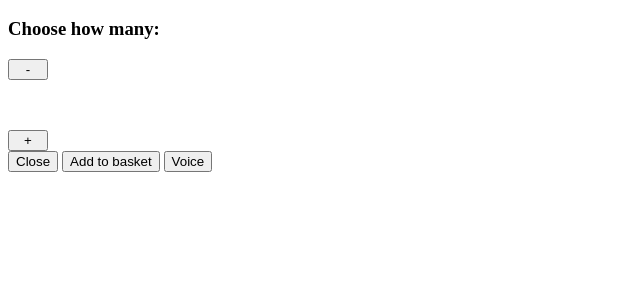
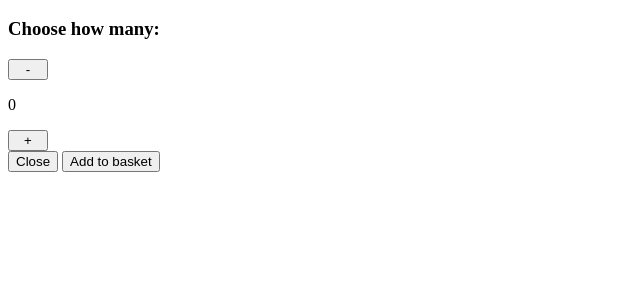
Before and after one commit to Enekoiza/easy-peasy-order, a Flask app: template templates/response.html in a window 1280 px wide. Shown: the part 268-568 px from the top of the page, without its empty margins (0-640 px from the left). Run offline with Flask 2, Linux system fonts and the light colour scheme; the template is opened without the code that fills it, so the values that code supplies are empty.

Commit message:
Removed the voice button in quantity selector and moved all the response jquery code to a js file

```diff
--- a/templates/response.html
+++ b/templates/response.html
@@ -7,11 +7,16 @@
     border-width: medium !important;
 }
 
-p {
+#product p {
   font-weight: bold;
   color: white;
   mix-blend-mode: difference;
 }
+
+#choosing-div p{
+  margin-right: 3px;
+}
+
 
 
 </style>
@@ -48,10 +53,11 @@ p {
             <img class="product-photo-modal" src="" alt="" width="200" height="200">
           </div>
           <div class="text-center">
-            <h3>Choose how many:</h1>
-            <p class="product-info-modal" style="margin-right: 3px;"></p>
-            <p class="product-cost-modal" style="margin-right: 3px;"></p>
-
+            <div id="choosing-div">
+              <h3>Choose how many:</h3>
+              <p class="product-info-modal"></p>
+              <p class="product-cost-modal"></p>
+            </div>
             <div>
               <button class="d-inline p-2 bg-primary text-white" style="width: 40px !important;" id="substract-item-count" type="button">-</button>
               <p class="d-inline p-2" id="item-count">0</p>
@@ -64,125 +70,9 @@ p {
       <div class="modal-footer">
         <button type="button" class="btn btn-secondary modal-closer">Close</button>
         <button type="button" id="add-basket" class="btn btn-primary" >Add to basket</button>
-        <button type="button" id="quantity-voice-selection" class="btn btn-secondary">Voice</button>
       </div>
     </div>
   </div>
 </div>
 
-
-<script> //Jquery to add the selected item to the localstorage in the front-end
-
-  $(document).ready(function(){
-
-    var basket_lenght = localStorage.length - 2;
-    if(basket_lenght > 0){
-      $('#addToCart').text("View Basket (" + basket_lenght + " item/s)");
-
-    }
-    else{
-      $('#addToCart').text("View Basket (Empty)");
-    }
-    $('#add-basket').click(function(){
-      var product_info = $('.product-info-modal').text();
-      var product_count = $('#item-count').text();
-      var product_price = $('.product-cost-modal').text()
-      product_price = product_price.replace(/[£,]/g, '');
-      product_price = parseFloat(product_price) / parseInt(product_count);
-      product_price = product_price.toFixed(2);
-      var data = [parseInt(product_count), parseFloat(product_price)];
-      if (localStorage.getItem(product_info) === null) {
-        localStorage.setItem(product_info, JSON.stringify(data));
-        basket_lenght = localStorage.length - 2;
-        $('#product-modal').modal('toggle');
-        $('#addToCart').text("View Basket (" + basket_lenght + " item/s)");
-      }
-      else{
-        var data = JSON.parse(localStorage.getItem(product_info));
-        data[0] = data[0] + parseInt(product_count);
-        // var result = parseInt(count) + parseInt(product_count);
-        localStorage.removeItem(product_info);
-        localStorage.setItem(product_info, JSON.stringify(data));
-        basket_lenght = localStorage.length - 2;
-
-        $('#product-modal').modal('toggle');
-        $('#addToCart').text("View Basket (" + basket_lenght + " item/s)");
-      }
-
-
-    });
-  })
-</script>
-
-
-
-<script>
-  $(document).ready(function(){
-    $('#quantity-voice-selection').click(function(){
-
-      $('#voicequantity-language').submit();
-
-    });
-
-  })
-
-</script>
-
-<script>//Jquery to pop the modal when an item is clicked
-$(document).ready(function(){
-  $("#product-group a").click(function(){
-    var selected_product = $(this).find(".product-info").text();
-    var selected_product_cost = $(this).find(".product-cost").text();
-    var selected_product_image = $(this).find(".product-photo").prop('src');
-    $('.product-info-modal').text(selected_product);
-    $('.product-cost-modal').text(selected_product_cost);
-    $('.product-photo-modal').attr('src', selected_product_image);
-    $('#item-count').text(1);
-    $('#product-modal').modal("show");
-    return false;
-  })
-})
-</script>
-
-
-<script>//Jquery to add or remove 1 from the item counter inside the modal
-  $(document).ready(function(){
-    $('#add-item-count').click(function(){
-      var cost = $('.product-cost-modal').text();
-      var count = $('#item-count').text();
-      var int_count = parseInt(count);
-      cost = cost.replace(/[£,]/g, '');
-      var productCost = (parseFloat(cost) / int_count).toFixed(1);
-      int_count = int_count + 1;
-      $('#item-count').text(int_count);
-      var finalCost = productCost * int_count;
-      finalCost = "£" + String(finalCost.toFixed(2));
-      $('.product-cost-modal').text(finalCost);
-    });
-    $('#substract-item-count').click(function(){
-      var cost = $('.product-cost-modal').text();
-      cost = cost.replace(/[£,]/g, '');
-      var count = $('#item-count').text();
-      var int_count = parseInt(count);
-      var productCost = (parseFloat(cost) / int_count).toFixed(1);
-      int_count = int_count - 1;
-      if(int_count < 1){
-        alert("Sorry, you can't select less than 0");
-        int_count = 1;
-        $('#item-count').text(int_count);
-      }
-      var finalCost = productCost * int_count;
-      finalCost = "£" + String(finalCost.toFixed(2));
-      $('.product-cost-modal').text(finalCost);
-      $('#item-count').text(int_count);
-    });
-
-  })
-</script>
-<script>//Jquery to close the modal when the .modal-closer class selector is clicked (the 'x' or the close button)
-  $(document).ready(function(){
-    $('.modal-closer').click(function(){
-      $('#product-modal').modal('toggle');
-    });
-  })
-</script>
+<script src="static/js/responsejs.js"></script>
```
Also changed, not shown: static/js/responsejs.js (added, +100 -0 lines).
